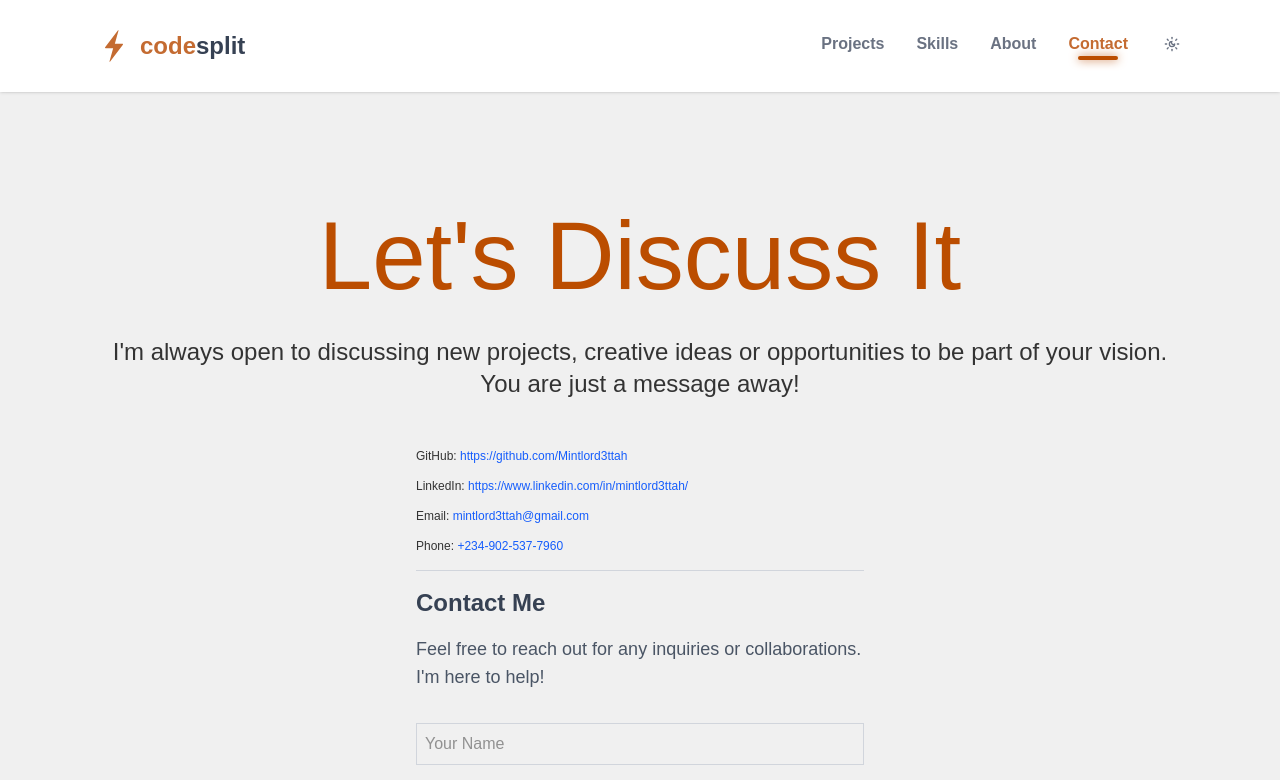
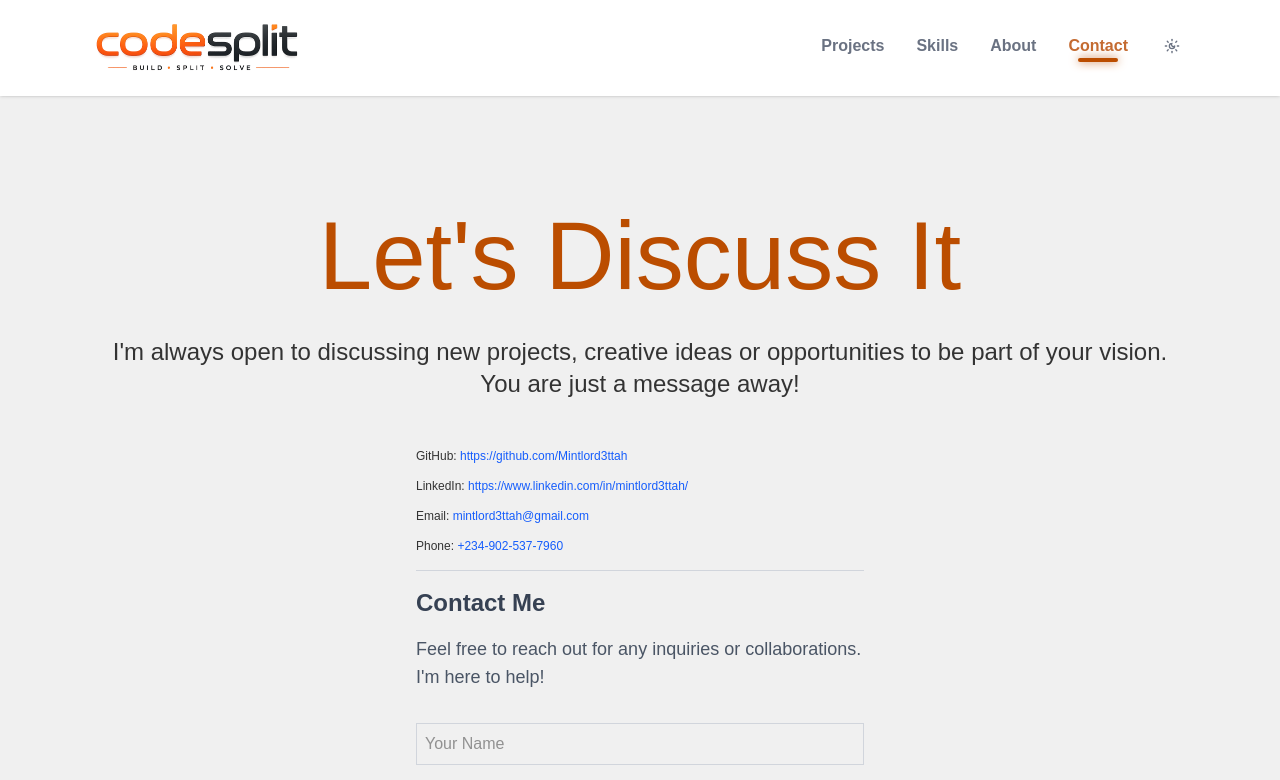
Before and after one commit to Mintlord3ttah/portfolio, a React (Vite) app in the folder portfolio/: page /contact in a window 1280 px wide. Shown: the top 780 px of the page. Built offline with nearby package versions, Linux system fonts and the light colour scheme.

Commit message:
Update Logo component to use company logo
Replaced placeholder image with company logo and commented out unused elements.

```diff
--- a/portfolio/src/components/Logo.tsx
+++ b/portfolio/src/components/Logo.tsx
@@ -5,12 +5,12 @@ export default function Logo() {
   return (
     <Link to={"/"}>
     <div className="flex items-center gap-2 text-2xl font-bold">
-        {/* <img src="/icon.jfif" alt="Logo" className="size-12 rounded-full" /> */}
-        <h3 className="text-4xl text-[#c46b31]"><IoIosFlash /></h3>
+        <img src="/companyname.png" alt="Logo" className="h-12" />
+      {/*<h3 className="text-4xl text-[#c46b31]"><IoIosFlash /></h3>
         <span className="font-bold flex text-[#c46b31]">
             <span className=" py-1.5">code</span>
             <span className="flex items-center justify-center text-gray-700">split</span>
-        </span>
+        </span>*/}
     </div>
     </Link>
   )
```
